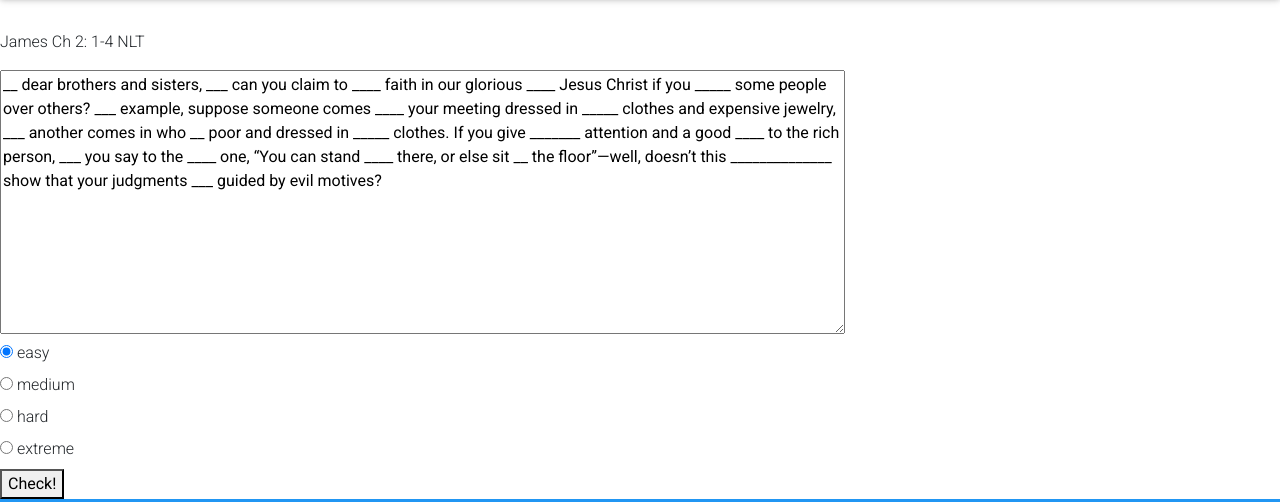
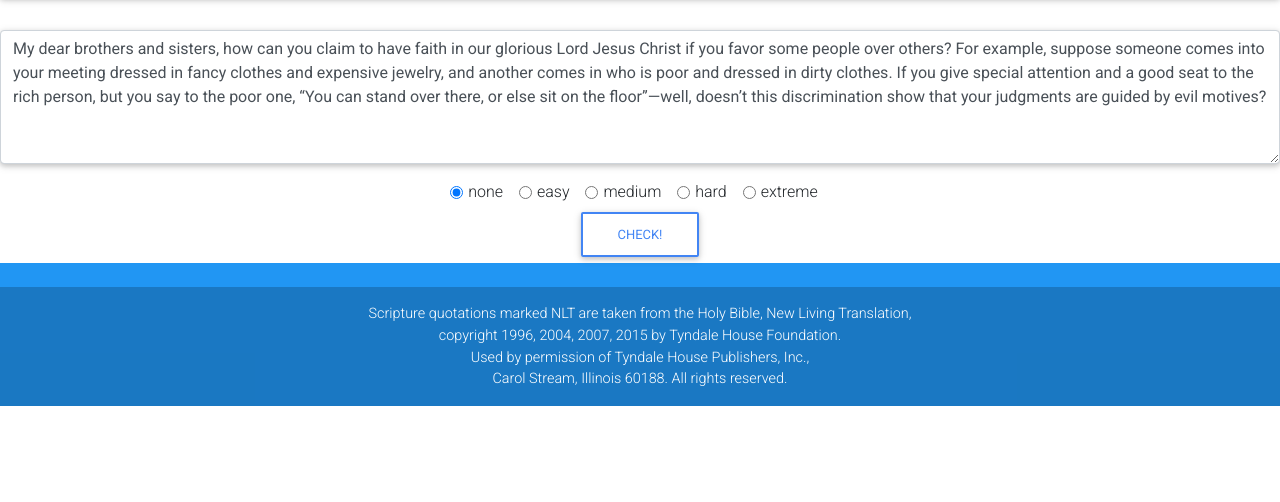
Before and after one commit to shanemarvinmay/Psalm_119_11, a website: page index.html in a window 1280 px wide. Shown: the part 410-912 px from the top of the page. After the commit the page ends 816 px from the top, so only its background shows below. Drawn offline with nearby package versions, Linux system fonts and the light colour scheme.

Commit message:
style controlls

```diff
--- a/index.html
+++ b/index.html
@@ -50,7 +50,9 @@
         </div>
     </div>
 
-    <p>James Ch 2: 1-4 NLT</p>
+    <!-- <p>James Ch 2: 1-4 NLT</p> -->
+
+    <!-- alerts  -->
     <div id="success_alert" class="alert alert-success" role="alert" style="display: none;">
         Nice job! Plant the Word deep in your mind and heart.
         <button type="button" class="btn btn-outline-primary waves-effect btn-rounded"
@@ -61,19 +63,57 @@
         <button type="button" class="btn btn-outline-primary waves-effect btn-rounded"
             onclick="showAlert('fail_alert');getVerse();">Try Again!</button>
     </div>
-    <textarea id="textarea"></textarea><br>
 
-    <input type="radio" id="easy" name="difficulty" onchange="getVerse()" value="easy" checked="checked">
-    <label for="difficulty">easy</label><br>
-    <input type="radio" id="medium" name="difficulty" onchange="getVerse()" value="medium">
-    <label for="medium">medium</label><br>
-    <input type="radio" id="hard" name="difficulty" onchange="getVerse()" value="hard">
-    <label for="hard">hard</label><br>
-    <input type="radio" id="extreme" name="difficulty" onchange="getVerse()" value="extreme">
-    <label for="extreme">extreme</label><br>
+    <!-- textarea  -->
+    <div class="form-group shadow-textarea">
+        <!-- <label for="textarea">James Ch 2: 1-4 NLT</label> -->
+        <textarea class="form-control z-depth-1" id="textarea" rows="5"
+            placeholder="Verse should be here..."></textarea>
+    </div>
 
-    <button id="checkBtn">Check!</button>
+    <!-- controlls  -->
+    <div class="text-center">
 
+        <!-- Material inline easy -->
+        <div class="form-check form-check-inline">
+            <input type="radio" class="form-check-input" id="none" name="difficulty" value="none" onchange="getVerse()"
+                checked>
+            <label class="form-check-label" for="none">none</label>
+        </div>
+
+        <!-- Material inline easy -->
+        <div class="form-check form-check-inline">
+            <input type="radio" class="form-check-input" id="easy" name="difficulty" value="easy" onchange="getVerse()">
+            <label class="form-check-label" for="easy">easy</label>
+        </div>
+
+        <!-- Material inline medium -->
+        <div class="form-check form-check-inline">
+            <input type="radio" class="form-check-input" id="medium" name="difficulty" value="medium"
+                onchange="getVerse()">
+            <label class="form-check-label" for="medium">medium</label>
+        </div>
+
+        <!-- Material inline hard -->
+        <div class="form-check form-check-inline">
+            <input type="radio" class="form-check-input" id="hard" name="difficulty" value="hard" onchange="getVerse()">
+            <label class="form-check-label" for="hard">hard</label>
+        </div>
+
+        <!-- Material inline extreme -->
+        <div class="form-check form-check-inline">
+            <input type="radio" class="form-check-input" id="extreme" name="difficulty" value="extreme"
+                onchange="getVerse()">
+            <label class="form-check-label" for="extreme">extreme</label>
+        </div>
+
+    </div>
+
+    <div class="text-center">
+
+        <button id="checkBtn" type="button" class="btn btn-outline-primary waves-effect">Check!</button>
+
+    </div>
     <!-- Footer -->
     <footer class="page-footer font-small blue pt-4">
         <!-- Copyright -->
@@ -82,7 +122,7 @@
                 Scripture quotations marked NLT are taken from the Holy Bible, New Living Translation,<br>
                 copyright 1996, 2004, 2007, 2015 by Tyndale House Foundation.<br>
                 Used by permission of Tyndale House Publishers, Inc.,<br>
-                 Carol Stream, Illinois 60188. All rights reserved.</a>
+                Carol Stream, Illinois 60188. All rights reserved.</a>
         </div>
         <!-- Copyright -->
     </footer>
--- a/script.js
+++ b/script.js
@@ -8,7 +8,7 @@ const getDifficulty = () => {
         if (difficulty[i].checked)
             return difficulty[i].value
     }
-    return 'easy';
+    return 'none';
 }
 
 const getVerse = () => {
@@ -16,7 +16,10 @@ const getVerse = () => {
     let ratioWordsShown = 0;
     let words = verse.split(" ");
     let verseShown = '';
-    if (difficulty == 'easy') {
+    if (difficulty == 'none') {
+        ratioWordsShown = 0;
+    }
+    else if (difficulty == 'easy') {
         ratioWordsShown = 5;
     }
     else if (difficulty == 'medium') {
```
